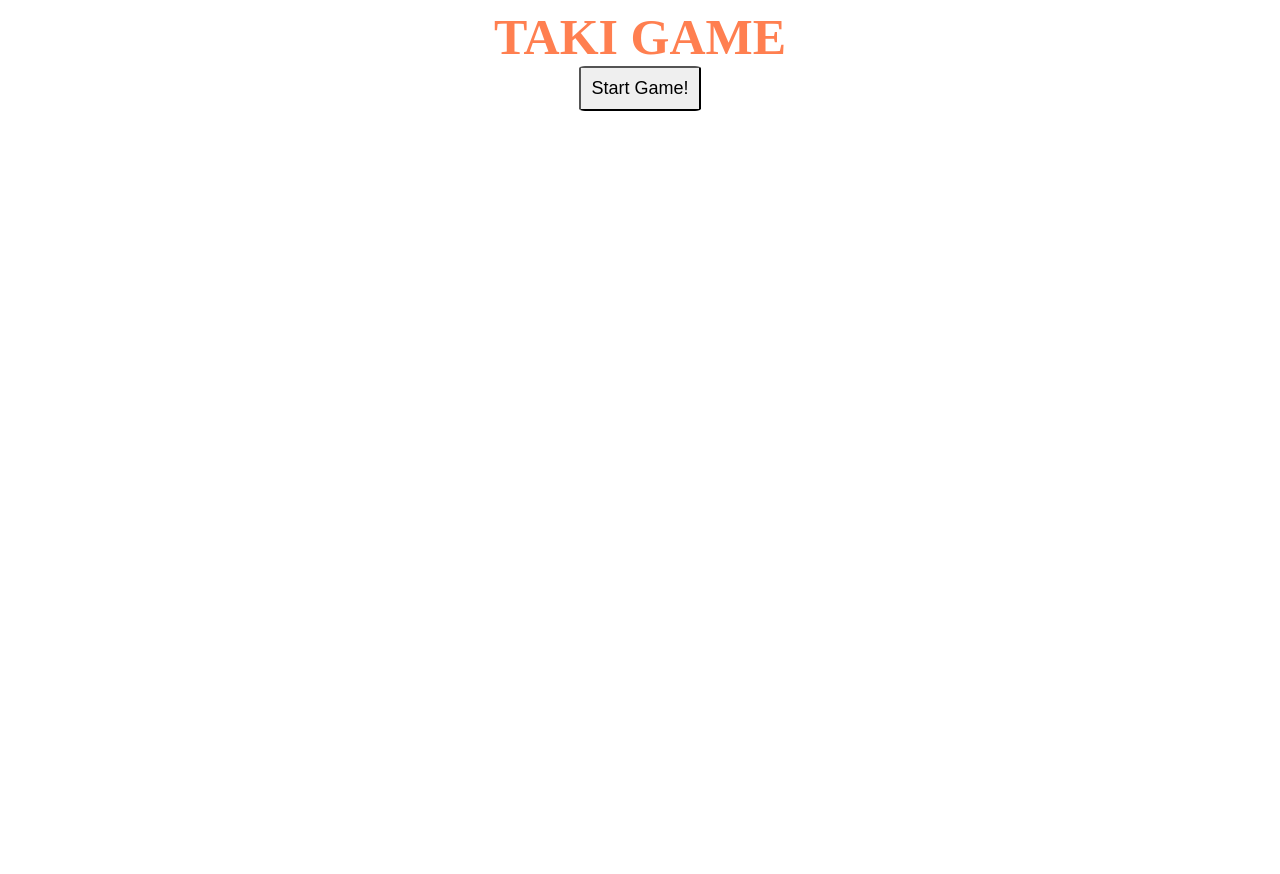
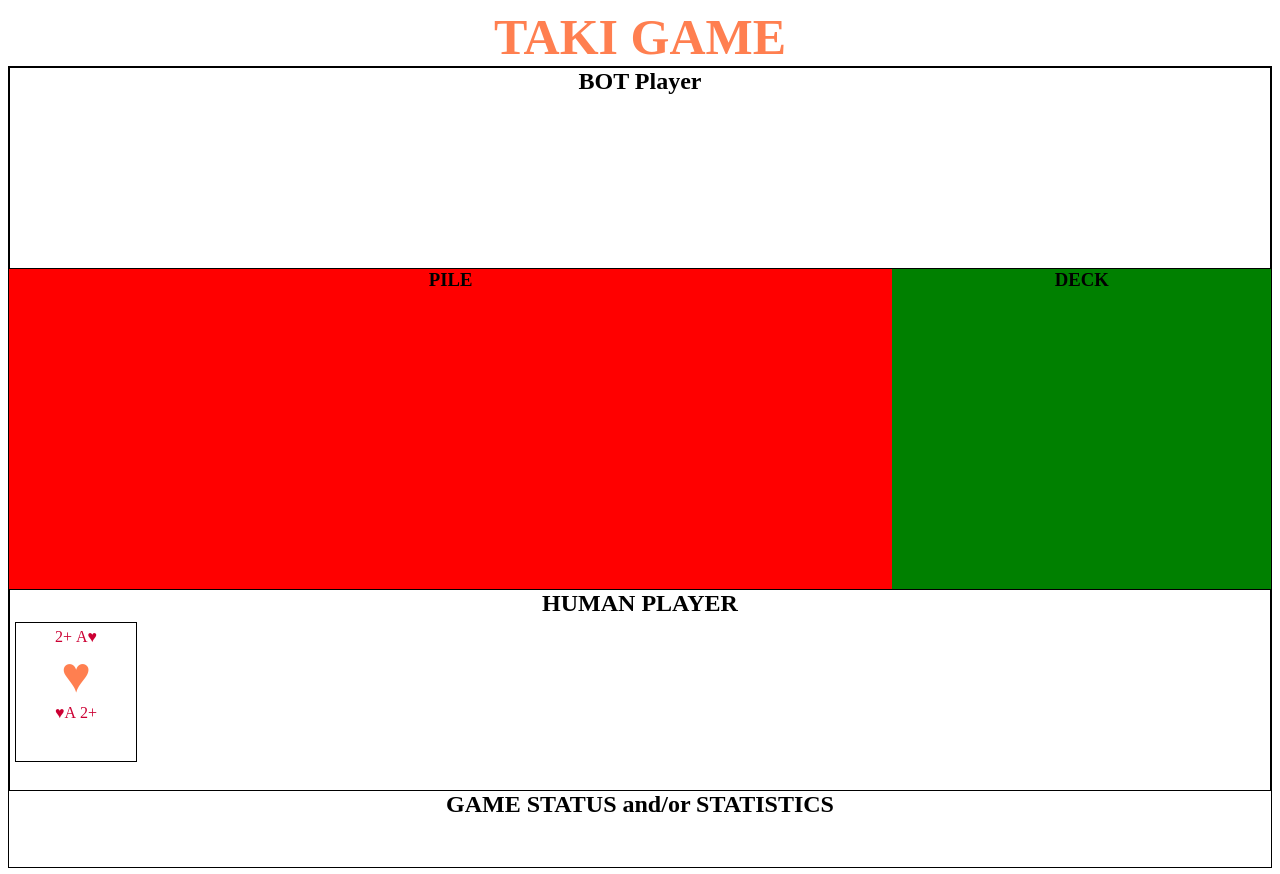
Before and after one commit to DorAm/taki, a plain HTML site: page index.html in a window 1280 px wide. Before the commit the page ends 800 px from the top, so only its background shows below. Drawn offline with Linux system fonts and the light colour scheme.

Commit message:
2nd time

```diff
--- a/index.html
+++ b/index.html
@@ -5,13 +5,13 @@
     <title>TAKI Game</title>
     <link rel="stylesheet" type="text/css" href="taki.css"/>
 </head>
-<body>
+<body onload=initGame()>        <!-- TODO: delete Onload and retrieve startGame button -->
 <h1 id="header"> TAKI Game</h1>
 
 <div class="menu">
-    <button class="startGame" onclick=initGame()>
+<!--<button class="startGame" onclick=initGame()>
         Start Game!
-    </button>
+    </button>   -->
 </div>
 
 <div class="game-arena">
@@ -24,7 +24,7 @@
     </div>
 
     <div class="table center">
-        <h2>TABLE</h2>
+ <!--       <h2>TABLE</h2>      -->
         <div>
             <div class="pile">
                 <h3>PILE</h3>
@@ -38,8 +38,14 @@
 
     <div class="player center">
         <h2>HUMAN PLAYER</h2>
-        <div>
-
+        <div class="cardsArea">
+            <div class="cardOutline">
+                    <div class="topLeft"><span>2+</span></div>
+                    <div class="topRight"><span>A</span><span>&hearts;</span></div>
+                    <h1>&hearts;</h1>
+                    <div class="bottomLeft"><span>&hearts;</span><span>A</span></div>
+                    <div class="bottomRight"><span>2</span><span>+</span></div>
+            </div>
         </div>
 
     </div>
--- a/taki.css
+++ b/taki.css
@@ -20,58 +20,49 @@ button {
 .game-arena {
     visibility: hidden;
     border: 1px solid black;
-    height: 600px
+    height: 800px
 
 }
 
 .game-arena .bot {
-    height:100px;
-    border-bottom: 1px solid black;
+    height:25%;
+    border: 1px solid black;
 
 }
 
 .game-arena .table {
-    height:350px;
-    border-bottom: 1px solid black;
-
-
+    height:40%;
 }
 
 .game-arena .table div {
-    border: 1px solid;
-
+    /*TODO: check why the height here is problematic*/
+/*    border: 1px solid;*/
+    display: flex;
+    justify-content: center;
+    height: 100%;
 }
 
-.game-arena .table div {
-    border: 1px solid;
-    display: flex;
-    justify-content: center;
-    height: 95.7%;
-    border-bottom: none;
-}
-
-
 .pile {
-
-    /*TODO: make it work as 70%*/
+        /*TODO: make it work as 70%*/
     background: red;
     width:70%;
-    height:100%;
+/*    height:100%;*/
+    border:none;
 }
 
 .deck {
     background: green;
     width: 30%;
-
+    border:none;
 }
 
 .game-arena .player  {
-    height: 100px;
+    height: 25%;
     border: 1px solid black;
 }
 
 .game-arena .status  {
-    height: 50px;
+    height: 10%;
 }
 
 .center {
@@ -84,3 +75,41 @@ h1, h2, h3 {
     justify-content: center;
     /*TODO: make it center*/
 }
+.cardsArea {
+    display: flex;
+    justify-content: flex-start;
+    height: 80%;
+}
+/*.card {
+    border: 1px solid black;
+    width: 70px;
+    height: 80%;
+}
+*/
+span{
+/*    display: inline-block;*/
+}
+
+
+.cardOutline {
+    width: 70px;
+    height: 80%;
+    display: block;
+    width: 110px;
+    text-align: center;
+    padding: 5px;
+    margin: 5px;
+    background: #FFF;
+    color: #cc0033;
+    border: 1px solid black;
+}
+.cardOutline div {
+    display: inline-block;
+}
+.topLeft,.bottomLeft {
+    text-align: left;
+}
+
+.topRight,.bottomRight{
+    text-align: right;
+}
```
